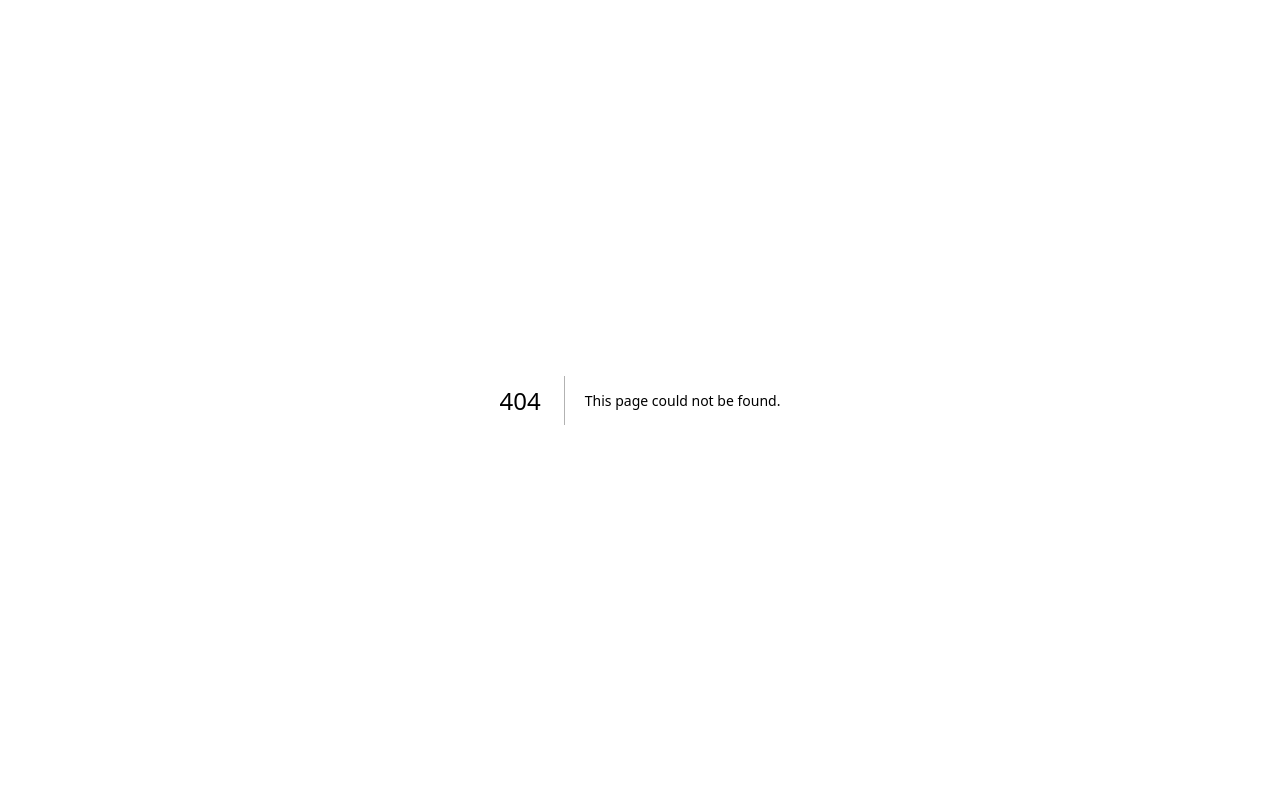
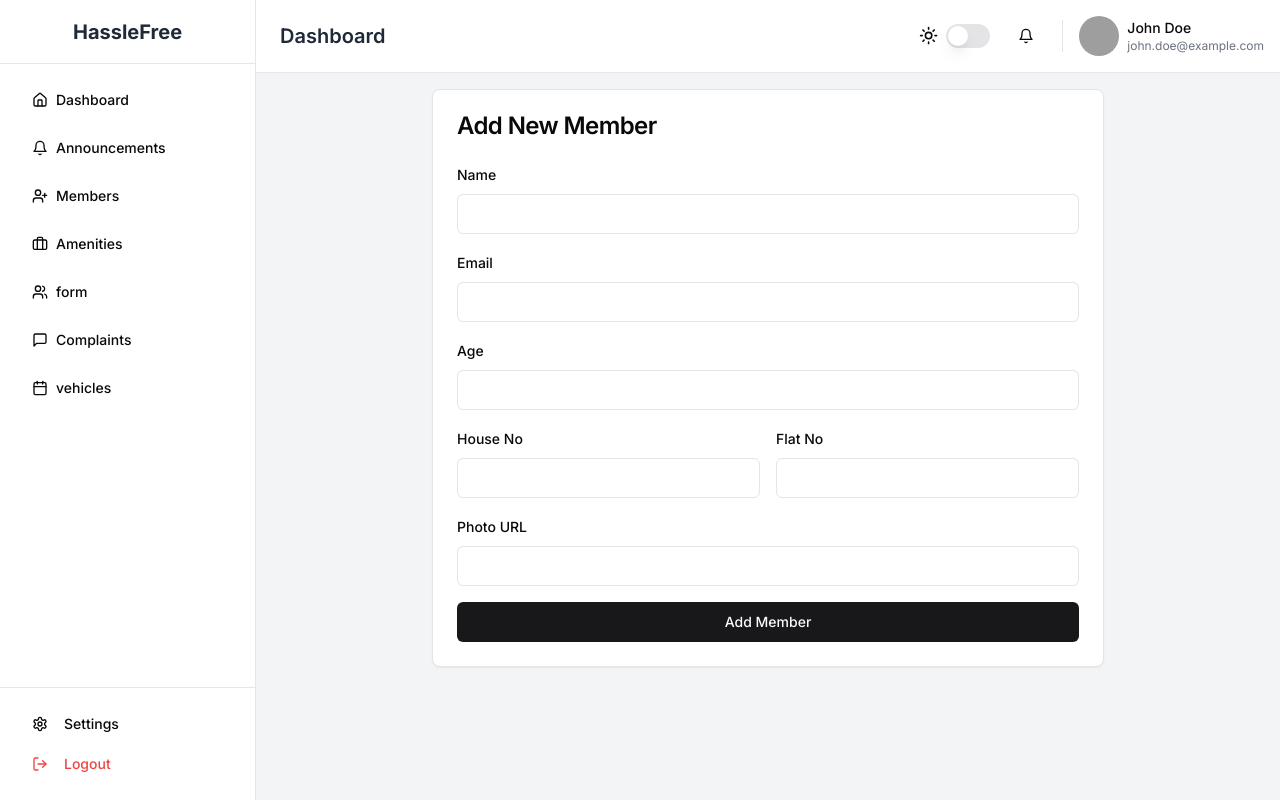
Before and after one commit to thorlaidanegg/hassle-free-new, a Next.js app: page /admin/dashboard/members/add-member in a window 1280 px wide. Before the commit this address had no page. Built offline with nearby package versions, Linux system fonts and the light colour scheme; grey boxes are pictures that could not be loaded.

Commit message:
frontend of adding a member

```diff
--- /dev/null
+++ b/app/admin/dashboard/members/add-member/page.jsx
@@ -0,0 +1,134 @@
+'use client'
+
+import React, { useState } from 'react'
+import { useForm } from 'react-hook-form'
+import axios from 'axios'
+import Cookies from 'js-cookie'
+import { Button } from '@/components/ui/button'
+import { Input } from '@/components/ui/input'
+import { Label } from '@/components/ui/label'
+import { Card, CardContent, CardHeader, CardTitle } from '@/components/ui/card'
+import { AlertDialog, AlertDialogAction, AlertDialogCancel, AlertDialogContent, AlertDialogDescription, AlertDialogFooter, AlertDialogHeader, AlertDialogTitle, AlertDialogTrigger } from '@/components/ui/alert-dialog'
+import { useToast } from "@/hooks/use-toast"
+import { Skeleton } from '@/components/ui/skeleton'
+import { useRouter } from 'next/navigation'
+
+
+const AddMemberForm = () => {
+  const { register, handleSubmit, formState: { errors } } = useForm()
+  const [isLoading, setIsLoading] = useState(false)
+  const { toast } = useToast()
+  const router = useRouter();
+  const socId = Cookies.get('SocietyId')
+  const token = Cookies.get('AdminAccessToken')
+
+  const onSubmit = async (data) => {
+    setIsLoading(true)
+    try {
+      const res = await axios.post(
+        `${process.env.NEXT_PUBLIC_SITE_URL}/api/user?societyId=${socId}`,
+        data,
+        {
+          headers: {
+            'Authorization': `Bearer ${token}`
+          }
+        }
+      )
+      toast({
+        title: "Success",
+        description: "Email has been successfully sent to user",
+      })
+      router.push("/admin/dashboard")
+    } catch (error) {
+      toast({
+        title: "Error",
+        description: "Failed to add member. Please try again.",
+        variant: "destructive",
+      })
+    } finally {
+      setIsLoading(false)
+    }
+  }
+
+  if (isLoading) {
+    return (
+      <Card className="w-full max-w-2xl mx-auto">
+        <CardHeader>
+          <Skeleton className="h-8 w-3/4" />
+        </CardHeader>
+        <CardContent className="space-y-4">
+          {[...Array(5)].map((_, i) => (
+            <div key={i} className="space-y-2">
+              <Skeleton className="h-4 w-1/4" />
+              <Skeleton className="h-10 w-full" />
+            </div>
+          ))}
+          <Skeleton className="h-10 w-full" />
+        </CardContent>
+      </Card>
+    )
+  }
+
+  return (
+    <Card className="w-full max-w-2xl mx-auto">
+      <CardHeader>
+        <CardTitle>Add New Member</CardTitle>
+      </CardHeader>
+      <CardContent>
+        <form onSubmit={handleSubmit(onSubmit)} className="space-y-4">
+          <div className="space-y-2">
+            <Label htmlFor="name">Name</Label>
+            <Input id="name" {...register('name', { required: 'Name is required' })} />
+            {errors.name && <p className="text-red-500 text-sm">{errors.name.message}</p>}
+          </div>
+          <div className="space-y-2">
+            <Label htmlFor="email">Email</Label>
+            <Input id="email" type="email" {...register('email', { required: 'Email is required' })} />
+            {errors.email && <p className="text-red-500 text-sm">{errors.email.message}</p>}
+          </div>
+          <div className="space-y-2">
+            <Label htmlFor="age">Age</Label>
+            <Input id="age" type="number" {...register('age', { required: 'Age is required', min: 18 })} />
+            {errors.age && <p className="text-red-500 text-sm">{errors.age.message}</p>}
+          </div>
+          <div className="grid grid-cols-1 md:grid-cols-2 gap-4">
+            <div className="space-y-2">
+              <Label htmlFor="houseNo">House No</Label>
+              <Input id="houseNo" {...register('houseNo', { required: 'House No is required' })} />
+              {errors.houseNo && <p className="text-red-500 text-sm">{errors.houseNo.message}</p>}
+            </div>
+            <div className="space-y-2">
+              <Label htmlFor="flatNo">Flat No</Label>
+              <Input id="flatNo" {...register('flatNo', { required: 'Flat No is required' })} />
+              {errors.flatNo && <p className="text-red-500 text-sm">{errors.flatNo.message}</p>}
+            </div>
+          </div>
+          <div className="space-y-2">
+            <Label htmlFor="photoUrl">Photo URL</Label>
+            <Input id="photoUrl" {...register('photo.url', { required: 'Photo URL is required' })} />
+            {errors.photo?.url && <p className="text-red-500 text-sm">{errors.photo.url.message}</p>}
+          </div>
+          <AlertDialog>
+            <AlertDialogTrigger asChild>
+              <Button type="button" className="w-full">Add Member</Button>
+            </AlertDialogTrigger>
+            <AlertDialogContent>
+              <AlertDialogHeader>
+                <AlertDialogTitle>Are you sure?</AlertDialogTitle>
+                <AlertDialogDescription>
+                  An email will be sent to the user with their credentials.
+                </AlertDialogDescription>
+              </AlertDialogHeader>
+              <AlertDialogFooter>
+                <AlertDialogCancel>Cancel</AlertDialogCancel>
+                <AlertDialogAction onClick={handleSubmit(onSubmit)}>Proceed</AlertDialogAction>
+              </AlertDialogFooter>
+            </AlertDialogContent>
+          </AlertDialog>
+        </form>
+      </CardContent>
+    </Card>
+  )
+}
+
+export default AddMemberForm
--- a/app/admin/dashboard/members/page.jsx
+++ b/app/admin/dashboard/members/page.jsx
@@ -16,6 +16,7 @@ import {
 } from "@/components/ui/table"
 import { Skeleton } from "@/components/ui/skeleton"
 import { PlusCircle, UserCheck, UserX } from 'lucide-react'
+import { useRouter } from 'next/navigation'
 
 export default function UserManagement() {
   const [users, setUsers] = useState([])
@@ -23,6 +24,7 @@ export default function UserManagement() {
   const { toast } = useToast()
   const token = Cookies.get("AdminAccessToken")
   const socId = Cookies.get("SocietyId")
+  const router = useRouter()
 
   useEffect(() => {
     getMembers()
@@ -51,7 +53,7 @@ export default function UserManagement() {
 
   const handleAddUser = () => {
     // Implement add user functionality
-    console.log("Add user clicked")
+    router.push("/admin/dashboard/members/add-member")
   }
 
   return (
```
